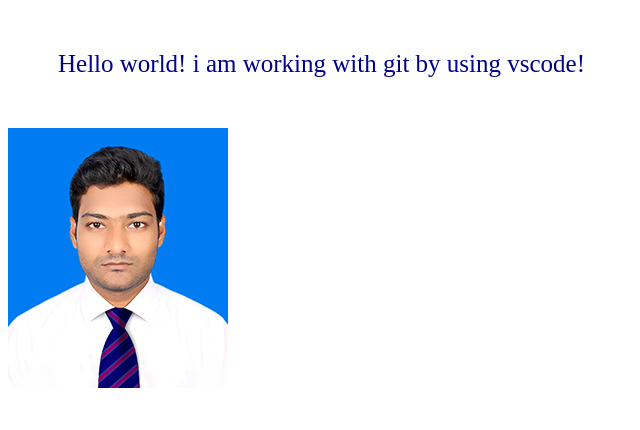
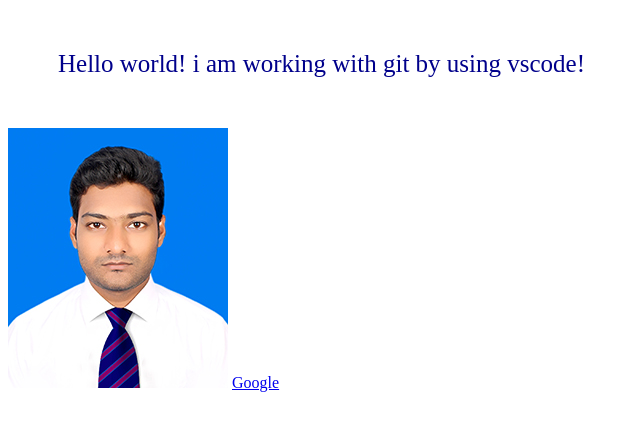
Before and after one commit to coderforhad/project_test, a plain HTML site: page index.html in a window 1280 px wide. Shown: the full height of the page, 0-640 px from the left. Drawn offline with Linux system fonts and the light colour scheme.

Commit message:
add google link!

```diff
--- a/index.html
+++ b/index.html
@@ -10,5 +10,6 @@
 <body>
     <p>Hello world! i am working with git by using vscode!</p>
     <img src="images/VU.jpg" alt="Forhad Ahmed">
+    <a href="http://google.com">Google</a>
 </body>
 </html>
```
